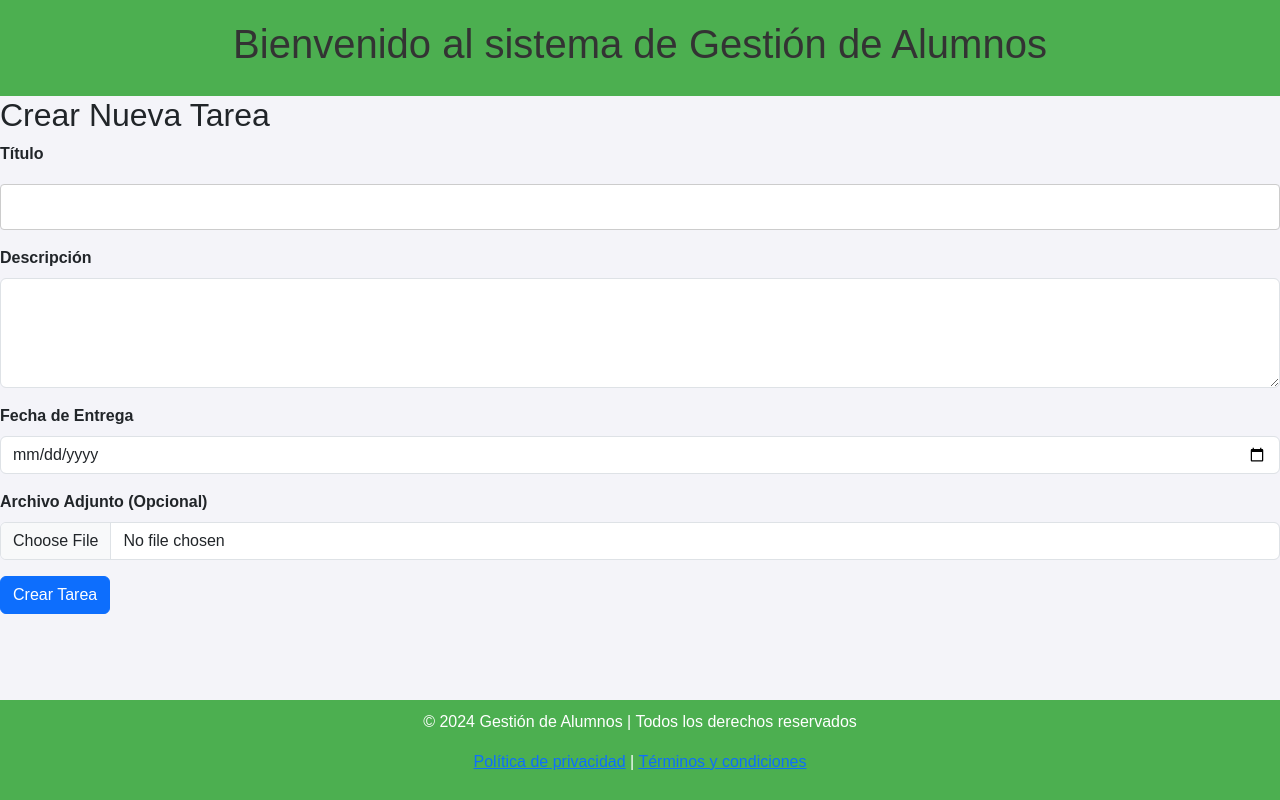
After one commit to giseladevicente/Gestion-de-Alumnos-de-Primaria, a Flask app: template templates/crear_tarea.html in a window 1280 px wide. The commit adds this page. Run offline with Flask 3, Linux system fonts and the light colour scheme; the template is opened without the code that fills it, so the values that code supplies are empty; some libraries are stand-ins or nearby versions.

Commit message:
Perfil Docente - Tareas

```diff
--- /dev/null
+++ b/templates/crear_tarea.html
@@ -0,0 +1,53 @@
+{% include 'header.html' %}
+
+<h2>Crear Nueva Tarea</h2>
+<form
+  action="{{ url_for('crear_tarea') }}"
+  method="POST"
+  enctype="multipart/form-data"
+>
+  <div class="mb-3">
+    <label for="titulo" class="form-label">Título</label>
+    <input
+      type="text"
+      class="form-control"
+      id="titulo"
+      name="titulo"
+      required
+    />
+  </div>
+  <div class="mb-3">
+    <label for="descripcion" class="form-label">Descripción</label>
+    <textarea
+      class="form-control"
+      id="descripcion"
+      name="descripcion"
+      rows="4"
+      required
+    ></textarea>
+  </div>
+  <div class="mb-3">
+    <label for="fecha_entrega" class="form-label">Fecha de Entrega</label>
+    <input
+      type="date"
+      class="form-control"
+      id="fecha_entrega"
+      name="fecha_entrega"
+      required
+    />
+  </div>
+  <div class="mb-3">
+    <label for="archivo_adjunto" class="form-label"
+      >Archivo Adjunto (Opcional)</label
+    >
+    <input
+      type="file"
+      class="form-control"
+      id="archivo_adjunto"
+      name="archivo_adjunto"
+    />
+  </div>
+  <button type="submit" class="btn btn-primary">Crear Tarea</button>
+</form>
+
+{% include 'footer.html' %}
--- a/templates/footer.html
+++ b/templates/footer.html
@@ -1,6 +1,7 @@
 </main>
 <footer>
-  <p>&copy; 2024 Gestión de Alumnos</p>
+  <p>&copy; 2024 Gestión de Alumnos | Todos los derechos reservados</p>
+  <p><a href="#">Política de privacidad</a> | <a href="#">Términos y condiciones</a></p>
 </footer>
 </body>
 </html>
--- a/templates/header.html
+++ b/templates/header.html
@@ -4,6 +4,8 @@
     <meta charset="UTF-8" />
     <meta name="viewport" content="width=device-width, initial-scale=1.0" />
     <title>Gestión de Alumnos</title>
+      <!-- Bootstrap CSS -->
+  <link href="https://cdn.jsdelivr.net/npm/bootstrap@5.3.3/dist/css/bootstrap.min.css" rel="stylesheet">
     <link
       rel="stylesheet"
       href="{{ url_for('static', filename='css/styles.css') }}"
```
Also changed, not shown: templates/index.html (+19 -2 lines), templates/lista_tareas.html (added, +47 -0 lines), templates/tareas.html (added, +7 -0 lines).
